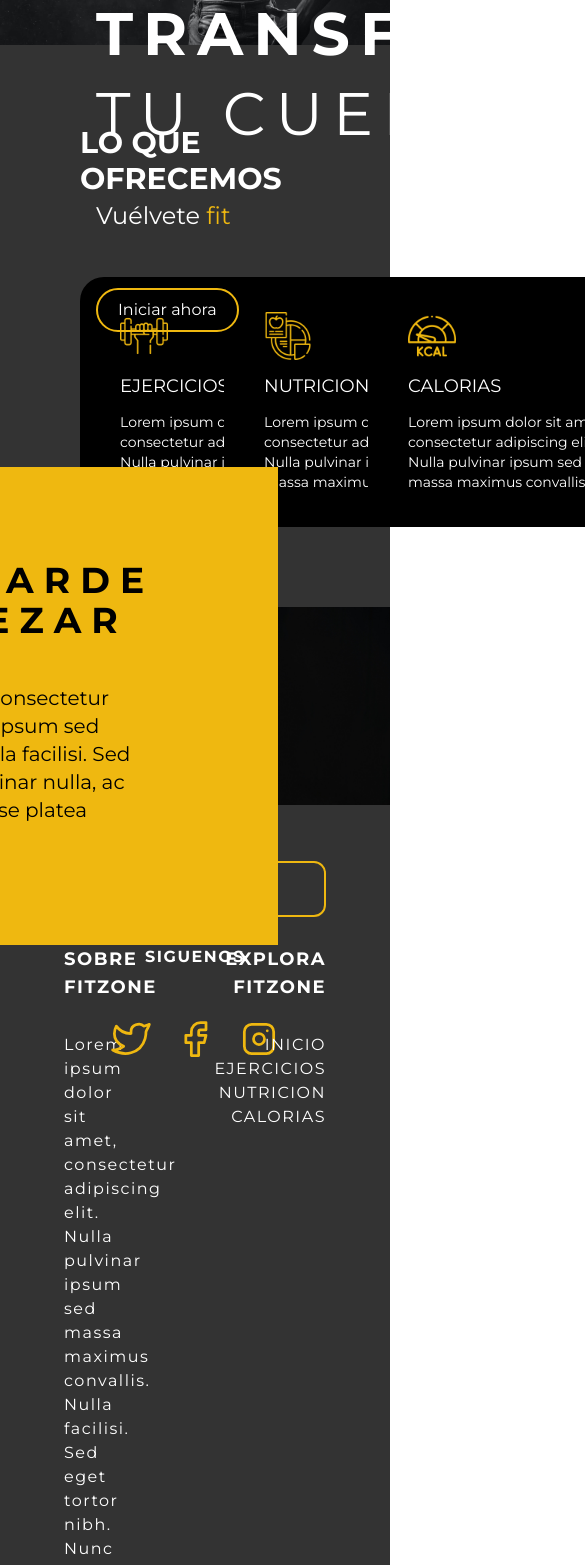
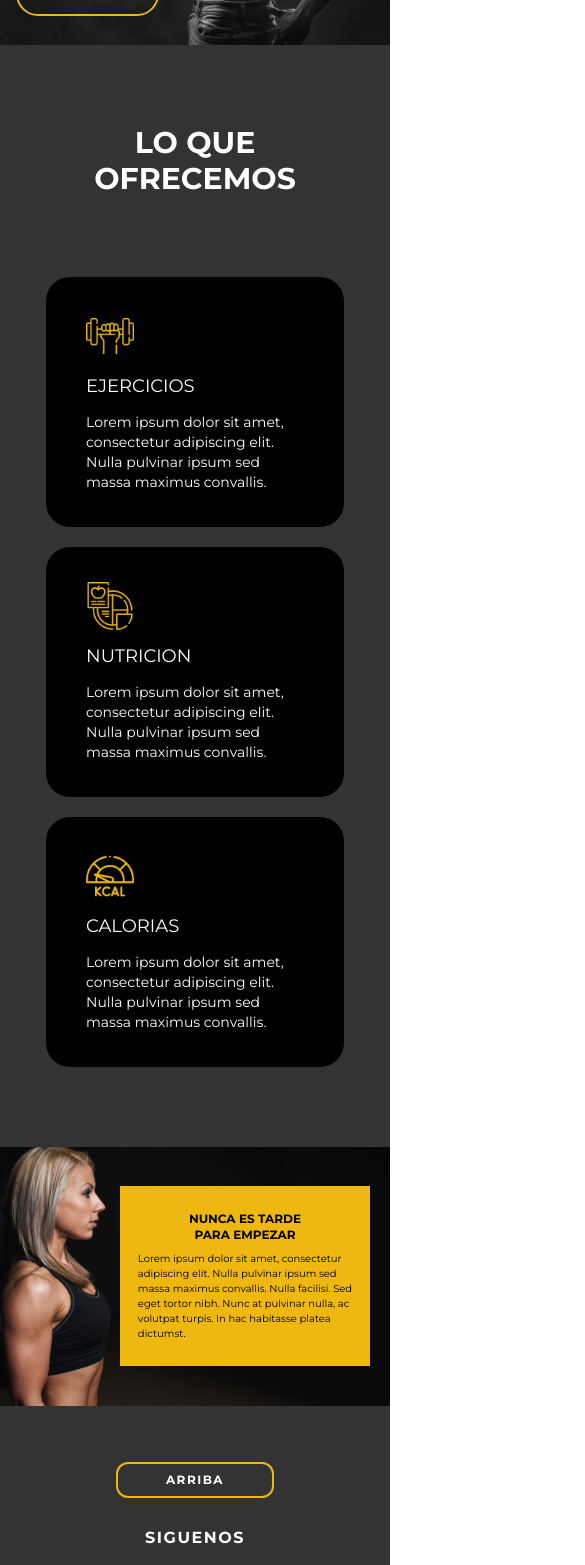
Before and after one commit to JAASM1/FitZone, a React (Create React App) app: page / in a window 390 px wide. Shown: the part 400-1965 px from the top of the page, 585 px wide, since content can reach past the window. Built offline with nearby package versions, Linux system fonts and the light colour scheme.

Commit message:
Responsive de navbar y footer

```diff
--- a/src/components/footer/footer.js
+++ b/src/components/footer/footer.js
@@ -5,18 +5,13 @@ function footer() {
   return (
     <div className='bg-[#333] py-14 text-white flex flex-col gap-y-7 font-Montserrat tracking-[1.5px]'>
         <div className='flex justify-center items-center'>
-            <button className='border-[#EFB810] border-2 text-white font-bold uppercase text-sm px-24 py-4 rounded-xl'>Arriba</button>
+            <button className='border-[#EFB810] border-2 text-white font-bold uppercase md:text-sm text-xs md:px-24 md:py-4 px-12 py-2 rounded-xl'>Arriba</button>
         </div>
-        <div className='grid grid-cols-3 mx-16'>
 
-          <div className='flex flex-col gap-8'>
-            <p className='font-bold text-lg uppercase'>Sobre FitZone</p>
-            <p className='mr-10 font-light'>Lorem ipsum dolor sit amet, consectetur adipiscing elit. Nulla pulvinar ipsum sed massa maximus convallis. Nulla facilisi. Sed eget tortor nibh. Nunc at pulvinar nulla, ac volutpat turpis. In hac habitasse platea dictumst. </p>
-          </div>
-
-          <div className='flex flex-col items-center gap-12'>
+        <div className='grid md:grid-cols-3 mx-16'>
+          <div className='flex flex-col items-center md:gap-12 gap-5'>
             <p className='font-bold uppercase'>Siguenos</p>
-            <div className='flex gap-5'>
+            <div className='flex gap-6 max-md:pb-6'>
               {/* twitter */}
               <a href="#">
                 <svg xmlns="http://www.w3.org/2000/svg" class="icon icon-tabler icon-tabler-brand-twitter" width="44" height="44" viewBox="0 0 24 24" stroke-width="1.5" stroke="#EFB810" fill="none" stroke-linecap="round" stroke-linejoin="round">
@@ -47,9 +42,16 @@ function footer() {
             </div>
           </div>
 
-          <div className='flex flex-col items-end text-end'>
+          <div className='flex flex-col gap-8 max-md:items-center'>
+            <p className='font-bold md:text-lg text-xs uppercase'>Sobre FitZone</p>
+            <p className='md:mr-10 md:font-light font-extralight max-md:text-xs max-md:text-center'>Lorem ipsum dolor sit amet, consectetur adipiscing elit. Nulla pulvinar ipsum sed massa maximus convallis. Nulla facilisi. Sed eget tortor nibh. Nunc at pulvinar nulla, ac volutpat turpis. In hac habitasse platea dictumst. </p>
+          </div>
+
+
+
+          <div className='flex flex-col md:items-end md:text-end text-center pt-6'>
             <p className='text-lg font-bold uppercase'>Explora FitZone</p>
-            <div className='font-light pt-8'>
+            <div className='font-light md:pt-8 pt-6'>
               <Link to='/'>
                   <p className='uppercase'>Inicio</p>
               </Link>
--- a/src/components/navbar/Navbar.js
+++ b/src/components/navbar/Navbar.js
@@ -17,9 +17,9 @@ function Navbar() {
             </Link>
         </div>
 
-        <div className='bg-[#EFB810] flex md:gap-7 gap-5 items-center max-md:justify-center justify-end p-6 max-md:h-16'>
+        <div className='bg-[#EFB810] flex md:gap-7 gap-5 items-center max-md:justify-center justify-end p-6 max-md:h-16 max-md:text-xs'>
 
-            <div className='bg-[#333] py-5 px-3 md:hidden'>
+            <div className='bg-[#333] py-6 px-4 md:hidden'>
                 <Link to='/'>
                     <p className='uppercase  text-white md:text-xl'>Inicio</p>
                 </Link>
--- a/src/page/Inicio/Inicio.js
+++ b/src/page/Inicio/Inicio.js
@@ -2,6 +2,7 @@ import React from 'react'
 import img1 from '../../asset/img/inicio/img1.jpg'
 import img2 from '../../asset/img/inicio/img2.jpg'
 import imgMovil from '../../asset/img/inicio/imgMovil.jpg'
+import imgMovil2 from '../../asset/img/inicio/imgMovil2.jpg'
 
 import iconEjercicio from '../../asset/icons/pesa (1).png'
 import iconNutricion from '../../asset/icons/nutricion.png'
@@ -13,12 +14,12 @@ function Inicio() {
     <div className='text-white bg-[#333] font-Montserrat'>
       {/* banner principal */}
       <div className='flex'>
-        <div className='flex flex-col absolute left-24 bottom-[7rem] gap-14'>
-          <div className='text-6xl uppercase flex flex-col gap-5 tracking-[10px]'>
+        <div className='flex flex-col absolute md:left-24 md:bottom-[7rem] md:gap-14 left-4 pt-20 gap-5'>
+          <div className='md:text-6xl text-3xl uppercase flex flex-col md:gap-5 tracking-[10px]'>
             <p className=' font-bold'>Transforma</p>
             <p className='font-extralight'>Tu cuerpo</p>
           </div>
-          <div className='text-2xl font-extralight'>
+          <div className='md:text-2xl text-lg font-extralight'>
             <p >Vuélvete <snap className='text-[#EFB810]'>fit</snap></p>
           </div>
           <div>
@@ -30,17 +31,17 @@ function Inicio() {
         <div className='max-md:hidden'>
           <img src={img1} alt=''></img>
         </div>
-        <div className='md:hidden'>
+        <div className='md:hidden static'>
           <img src={imgMovil} alt=''></img>
         </div>
       </div>
 
       {/* Lo que ofrecemos */}
       <div className='flex flex-col p-20 gap-20'>
-        <div>
-          <p className='text-3xl font-bold uppercase'>Lo que <br/>ofrecemos</p>
+        <div className='flex max-md:justify-center'>
+          <p className='text-3xl font-bold uppercase max-md:text-center'>Lo que <br/>ofrecemos</p>
         </div>
-        <div className='grid grid-cols-3 gap-36'>
+        <div className='grid md:grid-cols-3 md:gap-36 gap-5 justify-center'>
           <div className='bg-black w-[298px] h-[250px] flex flex-col justify-center p-10 gap-3 rounded-3xl'>
             <img src={iconEjercicio} alt='icono ejercicio' className='w-12'></img>
             <p className='text-lg uppercase font-medium'>Ejercicios</p>
@@ -61,12 +62,13 @@ function Inicio() {
 
       {/* motivacion */}
       <div className='flex flex-col items-end justify-center'>
-        <div className='flex flex-col bg-[#EFB810] text-black w-[724px] h-[478px] gap-11 justify-center items-center absolute right-28'>
-          <p className='text-4xl font-bold text-center uppercase tracking-[10px]'>Nunca es tarde <br/> para empezar</p>
-          <p className='text-justify text-xl'>Lorem ipsum dolor sit amet, consectetur <br/> adipiscing elit. Nulla pulvinar ipsum sed <br/> massa maximus convallis. Nulla facilisi. Sed <br/> eget tortor nibh. Nunc at pulvinar nulla, ac <br/> volutpat turpis. In hac habitasse platea <br/> dictumst. </p>
+        <div className='flex flex-col bg-[#EFB810] text-black md:w-[724px] md:h-[478px] w-[250px] h-[180px] md:gap-11 gap-2 justify-center items-center absolute md:right-28 right-5'>
+          <p className='md:text-4xl text-xs font-bold text-center uppercase md:tracking-[10px]'>Nunca es tarde <br/> para empezar</p>
+          <p className='text-justify md:text-xl text-[10px]'>Lorem ipsum dolor sit amet, consectetur <br/> adipiscing elit. Nulla pulvinar ipsum sed <br/> massa maximus convallis. Nulla facilisi. Sed <br/> eget tortor nibh. Nunc at pulvinar nulla, ac <br/> volutpat turpis. In hac habitasse platea <br/> dictumst. </p>
         </div>
         <div>
-          <img src={ img2 } alt=''/>
+          <img src={ img2 } alt='' className='max-md:hidden'/>
+          <img src={ imgMovil2 } alt='' className='md:hidden'/>
         </div>
       </div>
 
```
Also changed, not shown: src/asset/img/inicio/imgMovil2.jpg (added).
